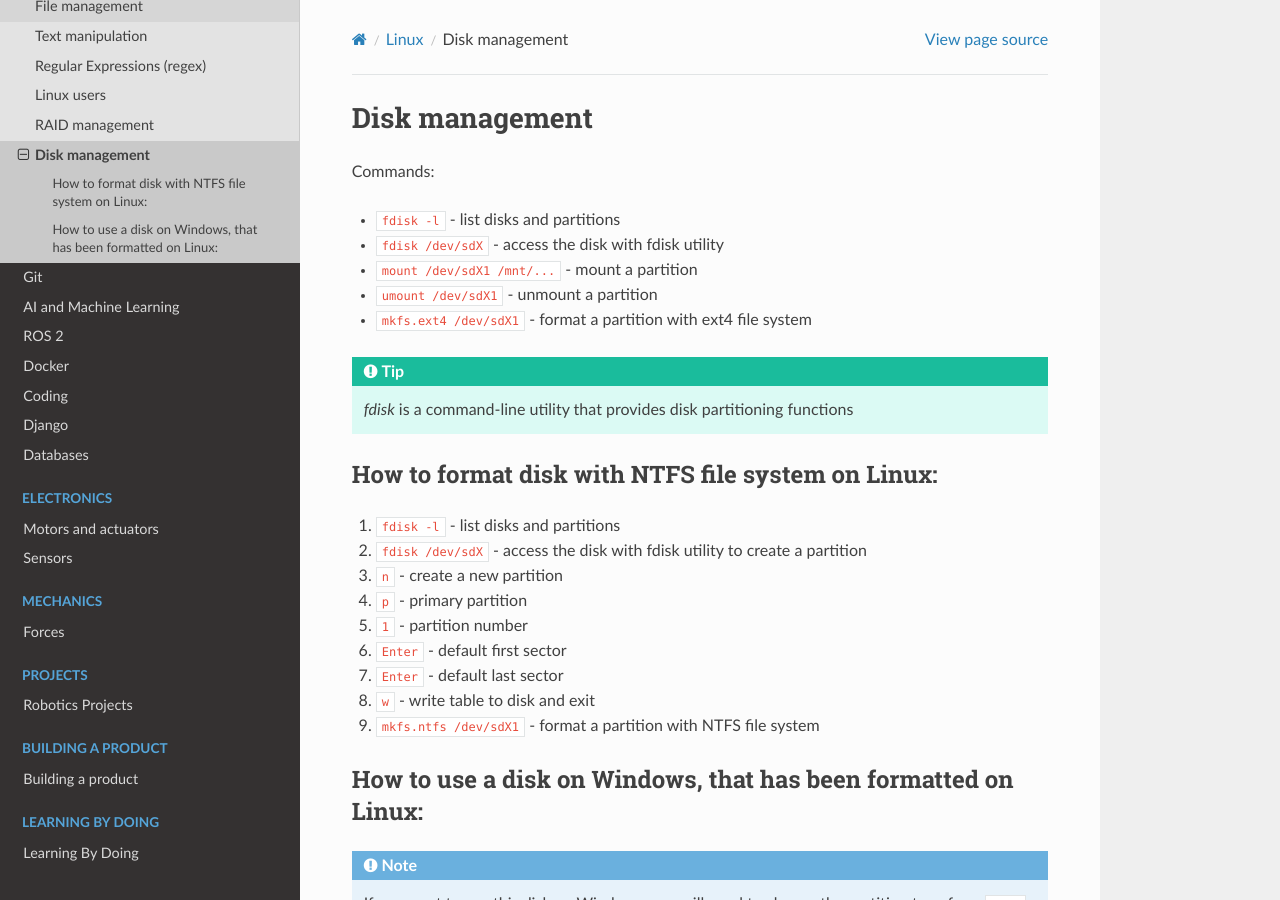
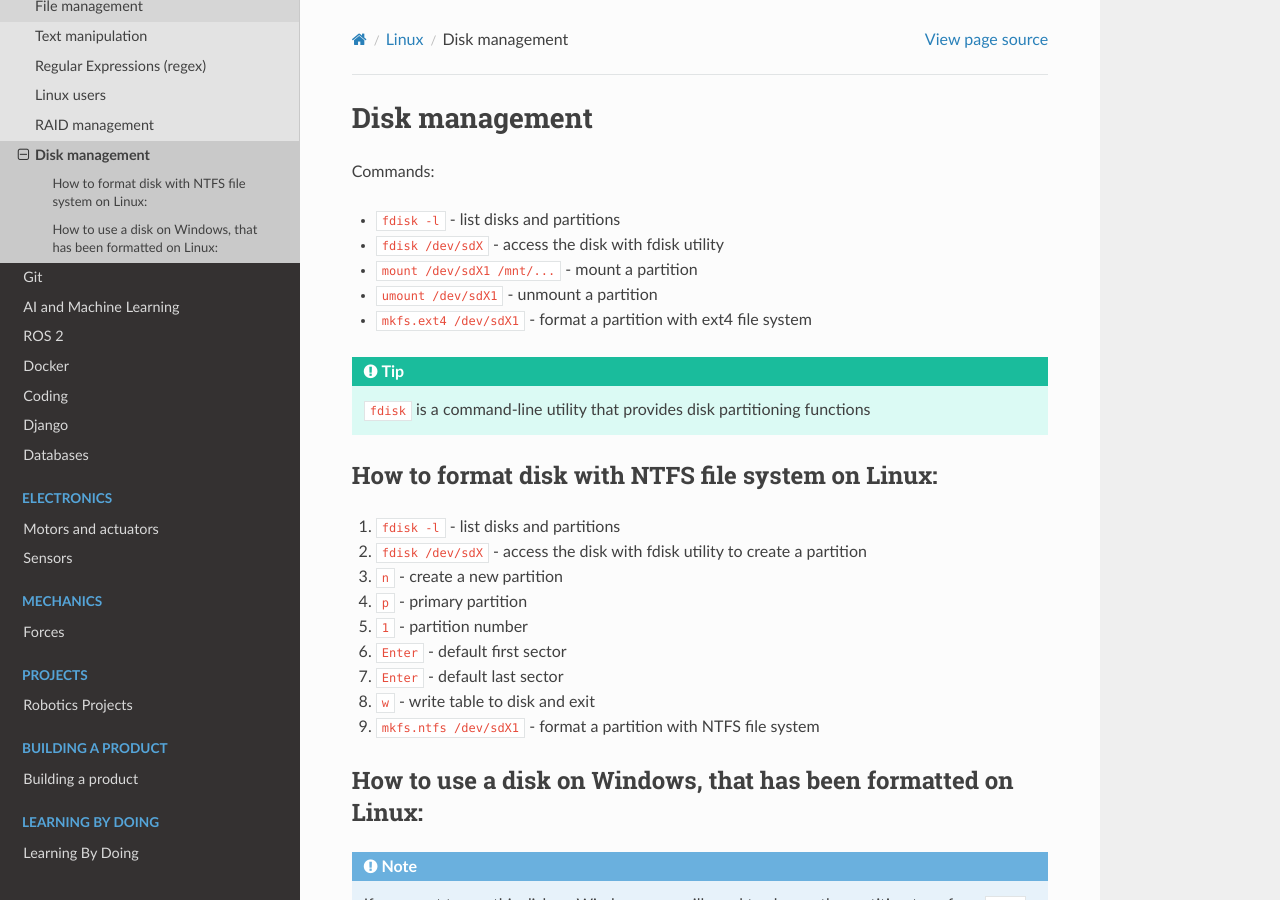
Before and after one commit to jevgenik/manuals, a Sphinx documentation site: the page built from source/files/software/linux/disk_management.rst, in a window 1280 px wide and 900 px high. Built offline with Sphinx 7.4.7 and the Read the Docs theme 2.0.0, drawn with Linux system fonts in a browser that asks for light colours.

```diff
--- a/source/files/software/linux/disk_management.rst
+++ b/source/files/software/linux/disk_management.rst
@@ -10,11 +10,12 @@ Commands:
 * ``umount /dev/sdX1`` - unmount a partition
 * ``mkfs.ext4 /dev/sdX1`` - format a partition with ext4 file system
 
-.. tip:: `fdisk` is a command-line utility that provides disk partitioning functions
+.. tip::
+   ``fdisk`` is a command-line utility that provides disk partitioning functions
 
-**************************************************
+
 How to format disk with NTFS file system on Linux:
-**************************************************
+==================================================
 
 #. ``fdisk -l`` - list disks and partitions
 #. ``fdisk /dev/sdX`` - access the disk with fdisk utility to create a partition
@@ -26,11 +27,12 @@ How to format disk with NTFS file system on Linux:
 #. ``w`` - write table to disk and exit
 #. ``mkfs.ntfs /dev/sdX1`` - format a partition with NTFS file system
 
-***************************************************************
+
 How to use a disk on Windows, that has been formatted on Linux:
-***************************************************************
+===============================================================
 
-.. note:: If you want to use this disk on Windows, you will need to change the partition type from ``0x83`` to ``0x07``. You can do this with `fdisk` utility.
+.. note::
+   If you want to use this disk on Windows, you will need to change the partition type from ``0x83`` to ``0x07``. You can do this with ``fdisk`` utility.
 
 #. ``fdisk -l`` - list disks and partitions
 #. ``fdisk /dev/sdX`` - access the disk with fdisk utility
@@ -39,4 +41,5 @@ How to use a disk on Windows, that has been formatted on Linux:
 #. ``7`` - select partition type ``0x07`` (HPFS/NTFS/exFAT)
 #. ``w`` - write table to disk and exit
 
-.. note:: Now you can use this disk on Windows. But if you want to use it on Linux again, you can run a command ``ntfsfix /dev/sdX1``.
+.. note::
+   Now you can use this disk on Windows. But if you want to use it on Linux again, you can run a command ``ntfsfix /dev/sdX1``.
```
Also changed, not shown: source/files/software/linux/raid_management.rst (+4 -3 lines).
